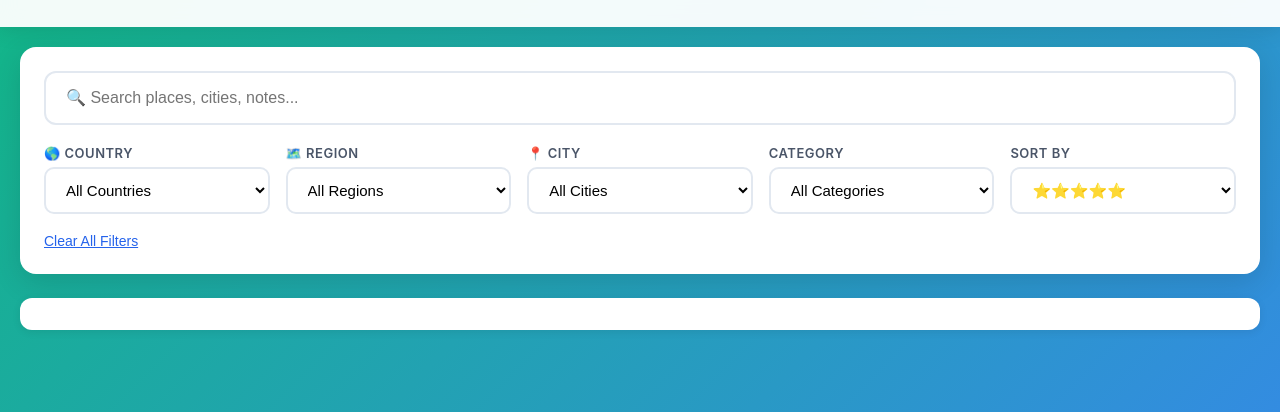
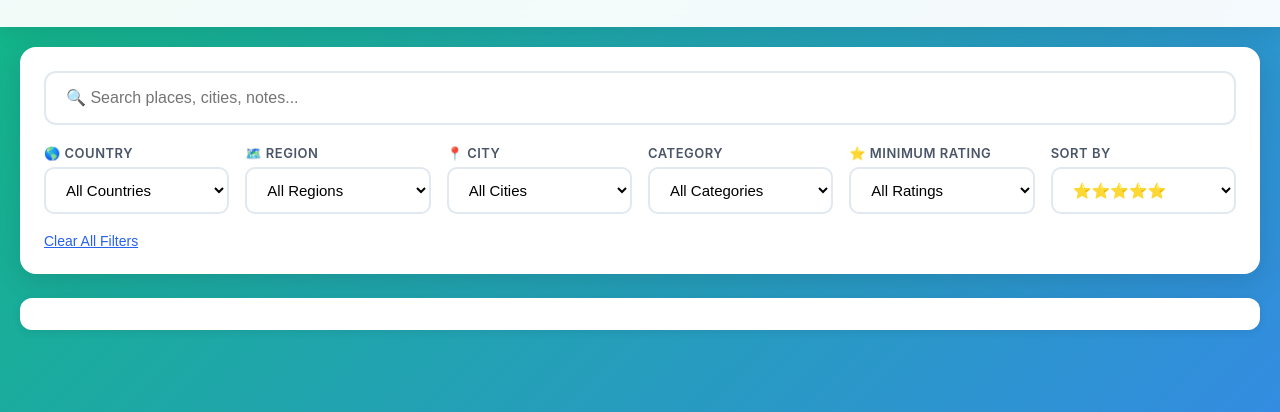
Before and after one commit to cek2020/Ultimate_Recs, a plain HTML site: page index.html in a window 1280 px wide. Shown: the part 142-554 px from the top of the page. Drawn offline with Linux system fonts and the light colour scheme; no server answers.

Commit message:
Add minimum rating selector required by filtering logic

```diff
--- a/index.html
+++ b/index.html
@@ -59,6 +59,18 @@
                 </div>
 
                 <div class="filter-group">
+                    <label>⭐ Minimum Rating</label>
+                    <select id="minRatingFilter">
+                        <option value="0">All Ratings</option>
+                        <option value="1">1.0+ stars</option>
+                        <option value="2">2.0+ stars</option>
+                        <option value="3">3.0+ stars</option>
+                        <option value="4">4.0+ stars</option>
+                        <option value="5">5.0 stars</option>
+                    </select>
+                </div>
+
+                <div class="filter-group">
                     <label>Sort By</label>
                     <select id="sortBy">
                         <option value="rating-desc">⭐⭐⭐⭐⭐</option>
```
Lines whose indentation alone changed are shown as unchanged.
